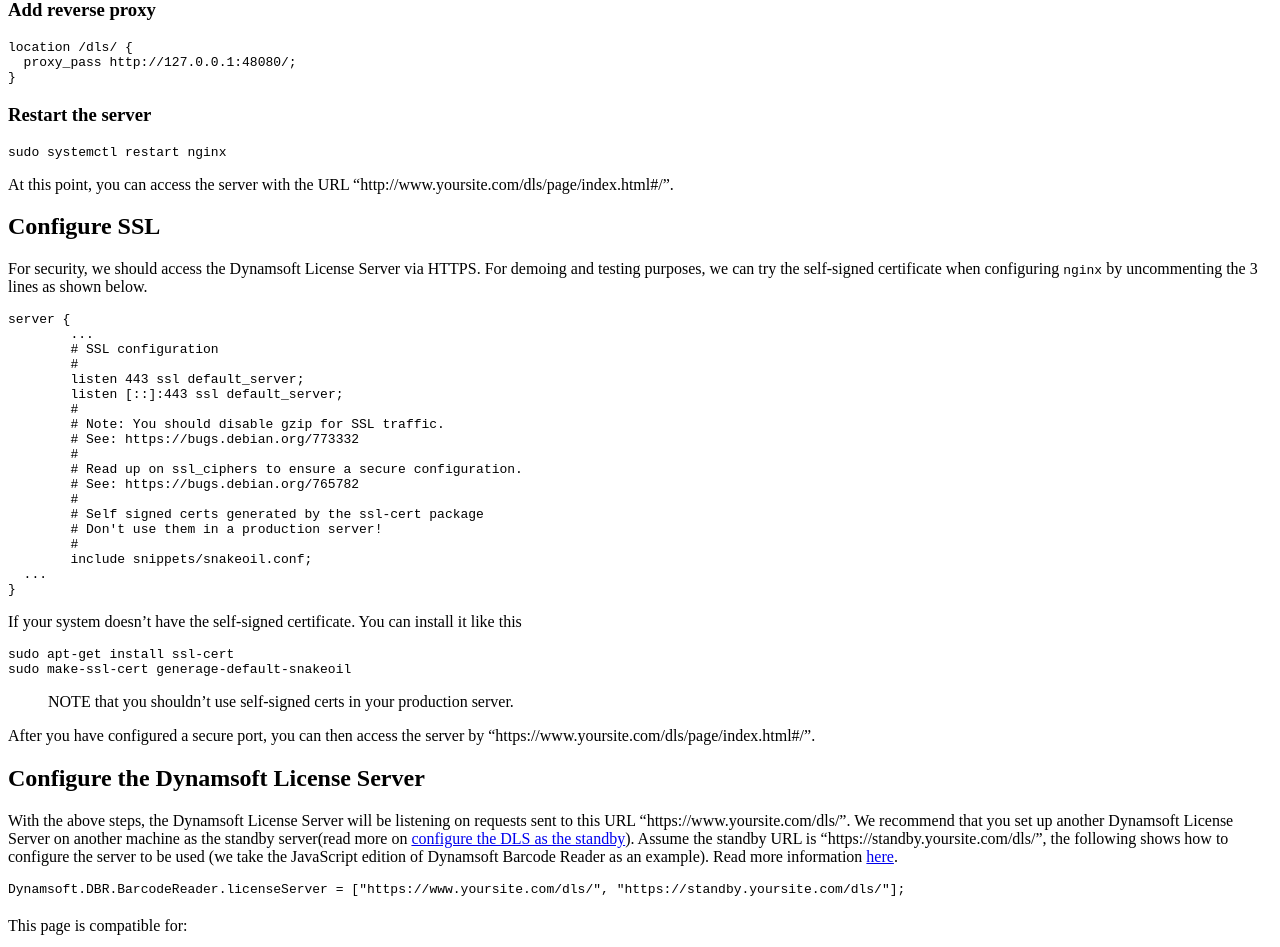
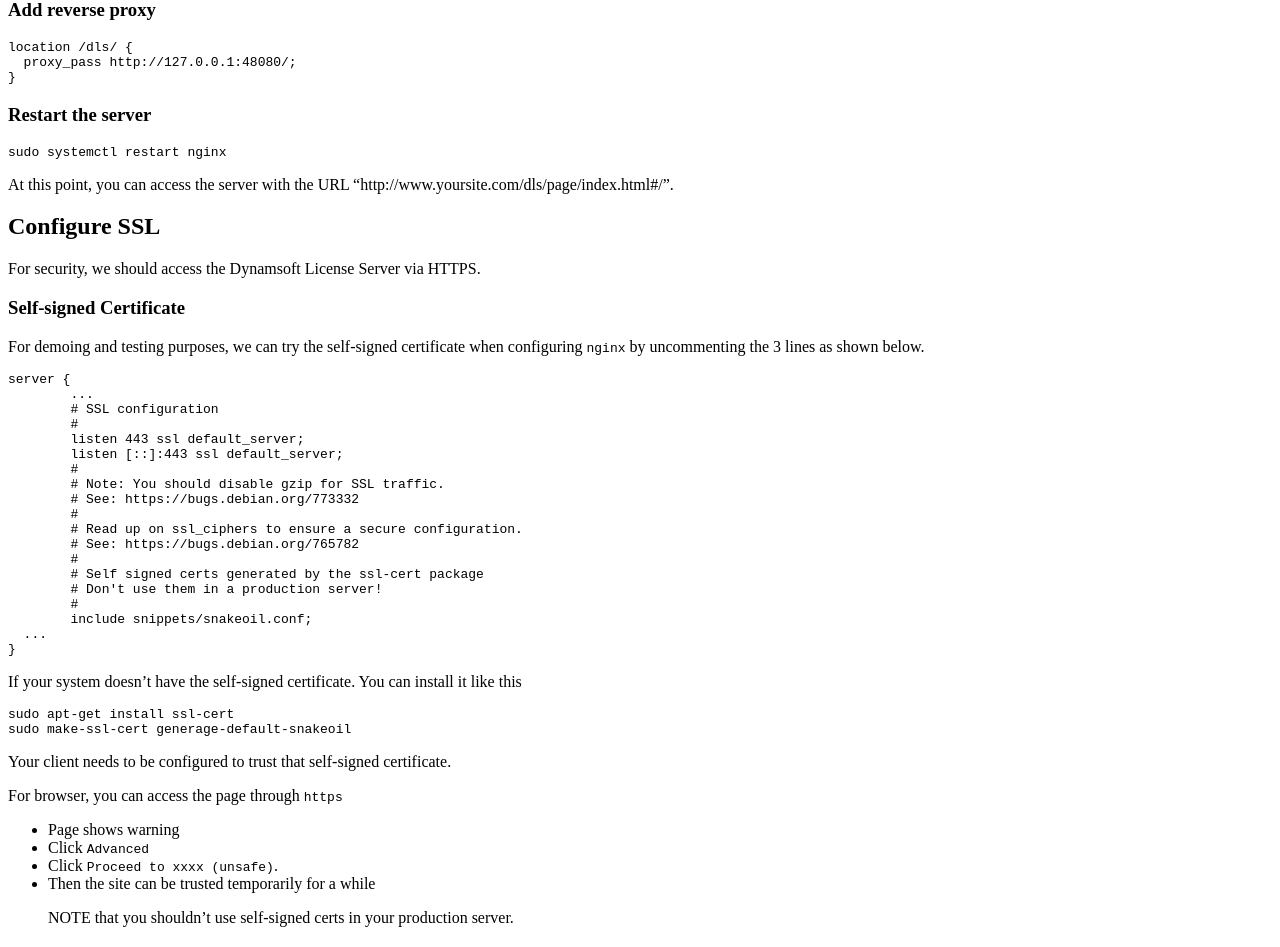
Before and after one commit to dynamsoft-docs/license-server-docs, a Jekyll site: the page built from selfhosting/ConfigureReverseProxyUsingNginx.md, in a window 1280 px wide and 1400 px high, scrolled down 1554 px. Shown: the top 947 px of the window. Built offline with Jekyll 4.4.1, drawn with Linux system fonts in a browser that asks for light colours; some of the changed text lies outside the part shown.

Commit message:
Self-signed should not be strongly recommended

````diff
--- a/selfhosting/ConfigureReverseProxyUsingNginx.md
+++ b/selfhosting/ConfigureReverseProxyUsingNginx.md
@@ -80,7 +80,11 @@
 
 ## Configure SSL
 
-For security, we should access the Dynamsoft License Server via HTTPS. For demoing and testing purposes, we can try the self-signed certificate when configuring `nginx` by uncommenting the 3 lines as shown below.
+For security, we should access the Dynamsoft License Server via HTTPS.
+
+### Self-signed Certificate
+
+For demoing and testing purposes, we can try the self-signed certificate when configuring `nginx` by uncommenting the 3 lines as shown below.
 
 ``` shell
 server {
@@ -111,7 +115,23 @@
 sudo make-ssl-cert generage-default-snakeoil
 ```
 
+Your client needs to be configured to trust that self-signed certificate.
+
+For browser, you can access the page through `https`
+* Page shows warning
+* Click `Advanced`
+* Click `Proceed to xxxx (unsafe)`.
+* Then the site can be trusted temporarily for a while
+
 > NOTE that you shouldn't use self-signed certs in your production server.
+
+### Trusted Certificate
+
+You can get the trusted certificate from many supplier.
+
+e.g. The free one can get from [certbot](https://certbot.eff.org/)
+
+### Check the https page
 
 After you have configured a secure port, you can then access the server by "https://www.yoursite.com/dls/page/index.html#/".
 
````
